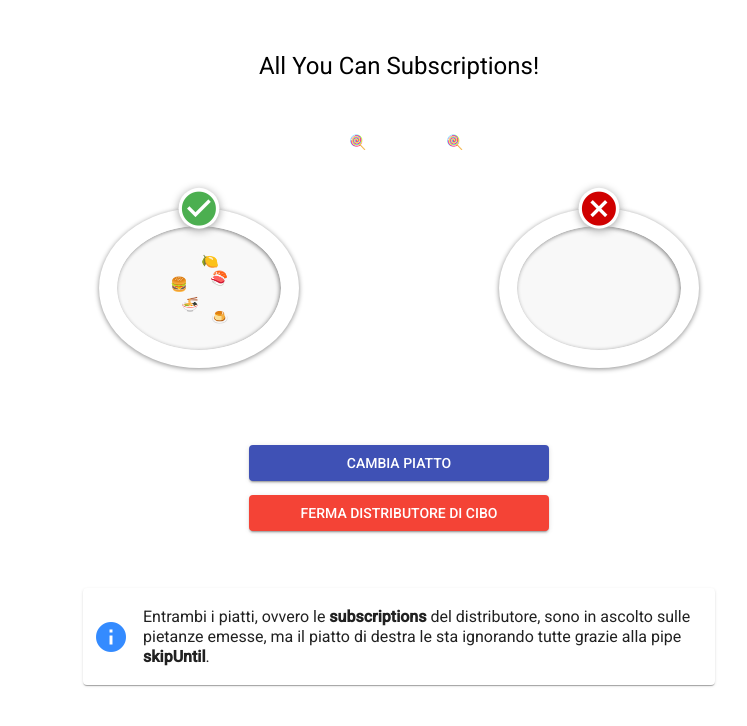
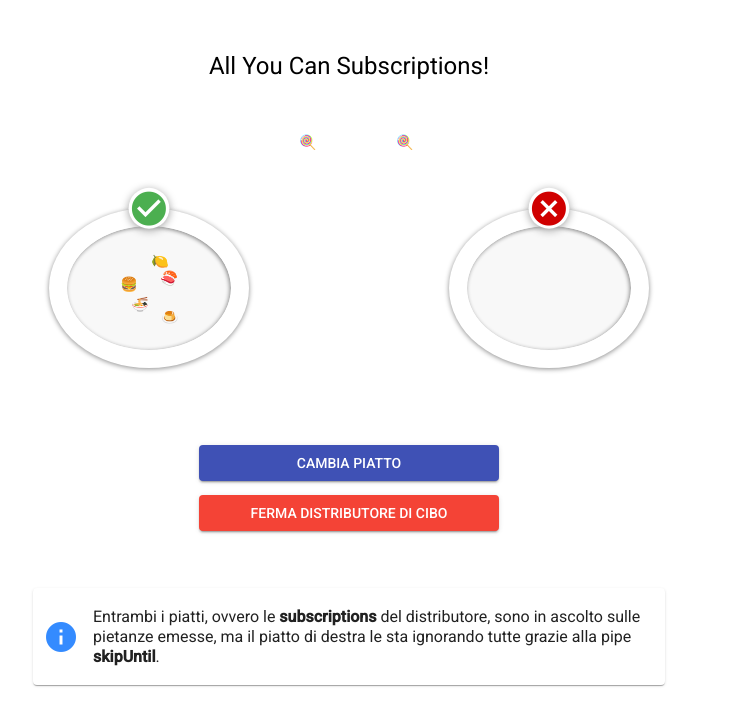
Before and after one commit to cri99/take-skip-until-example, an Angular app: page / in a window 1280 px wide. Shown: the top 726 px of the page, without its empty margins (1-748 px from the left). Built offline with nearby package versions, Linux system fonts and the light colour scheme.

Commit message:
corretto bordo container

```diff
--- a/src/app/app.component.scss
+++ b/src/app/app.component.scss
@@ -4,7 +4,7 @@
     align-items: center;
     flex-direction: column;
     width: 700px;
-    margin: 50px;
+    margin-top: 50px;
 
     .food-dispencer {
         position: relative;
```
